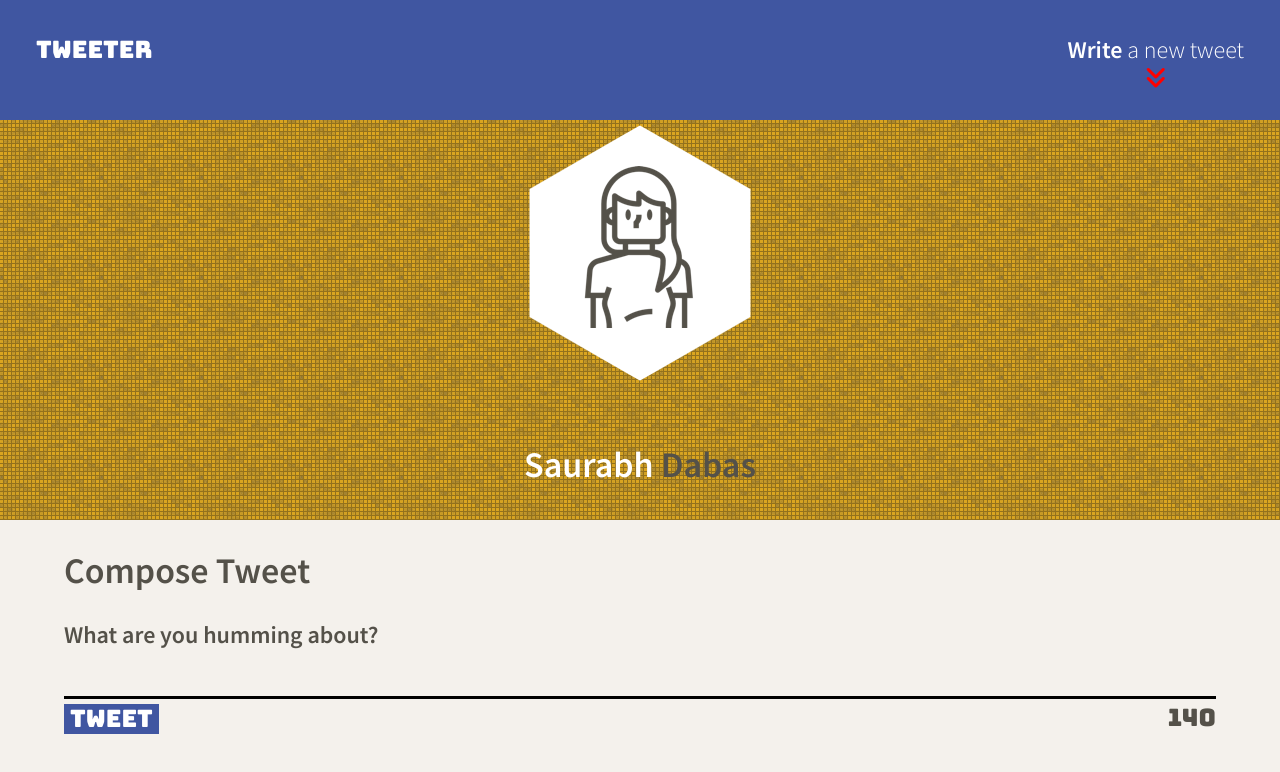
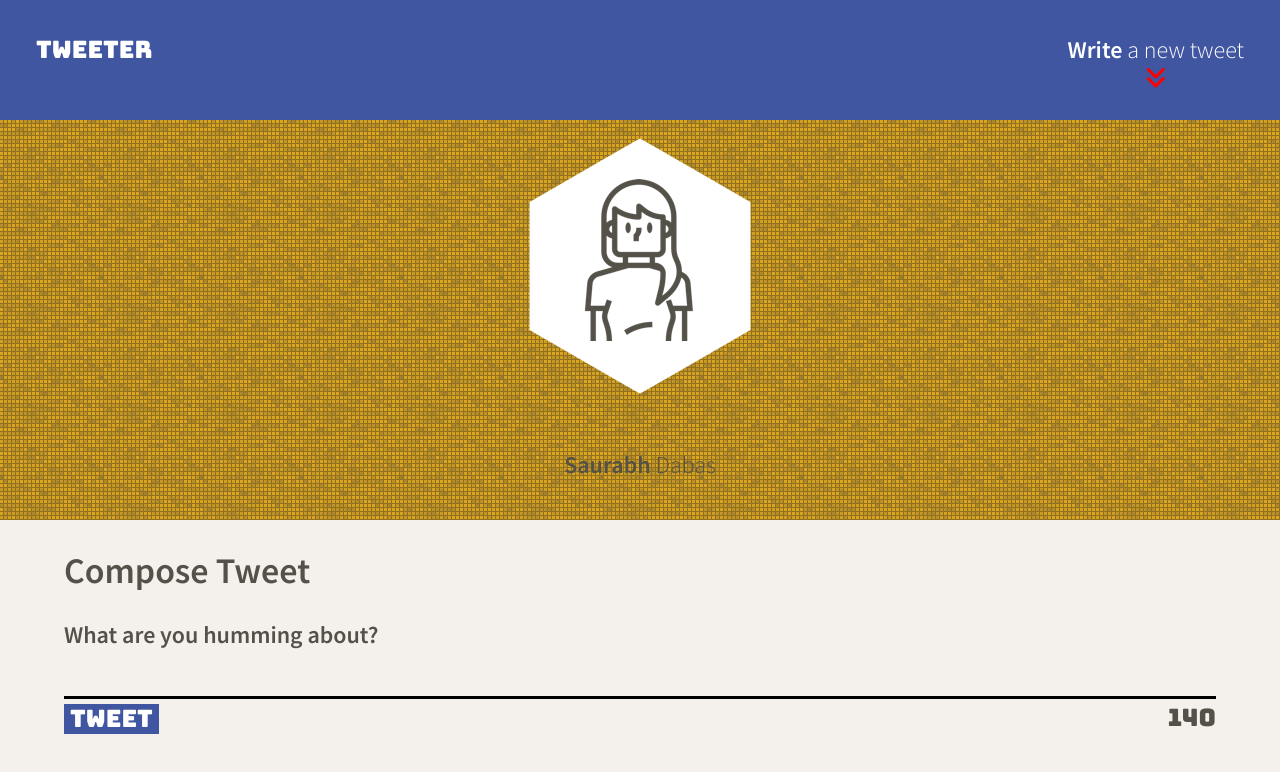
Before and after one commit to saurabhdabas/tweetagram, a website: page public/index.html in a window 1280 px wide. Drawn offline with nearby package versions, Linux system fonts and the light colour scheme.

Commit message:
Name displayed fixed

```diff
--- a/public/index.html
+++ b/public/index.html
@@ -38,7 +38,7 @@
       </div>
       <br>
       <div>
-          <h2><b>Saurabh</b> Dabas</h2>
+          <p><strong>Saurabh</strong> Dabas</p>
       </div>
     </header>
 
```
